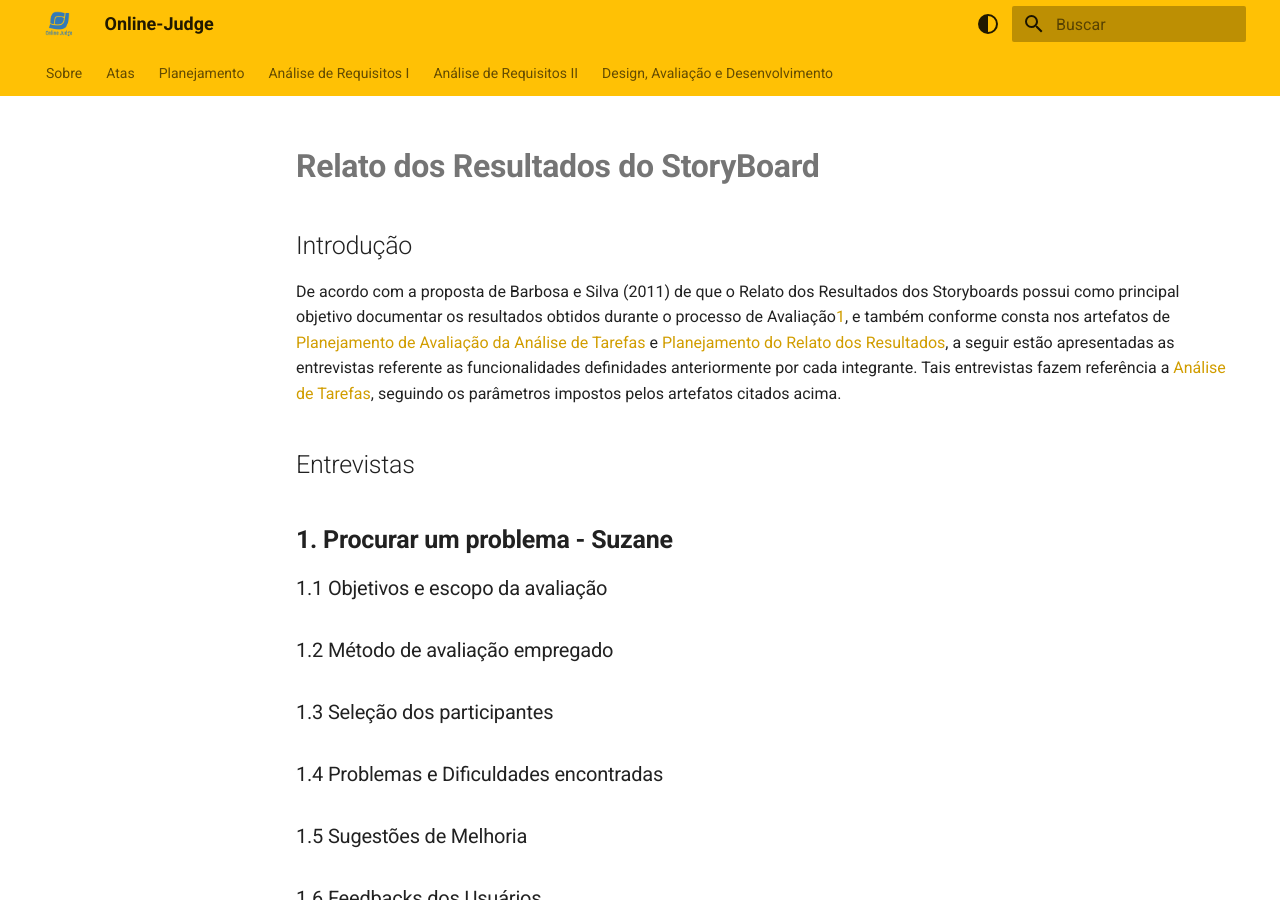
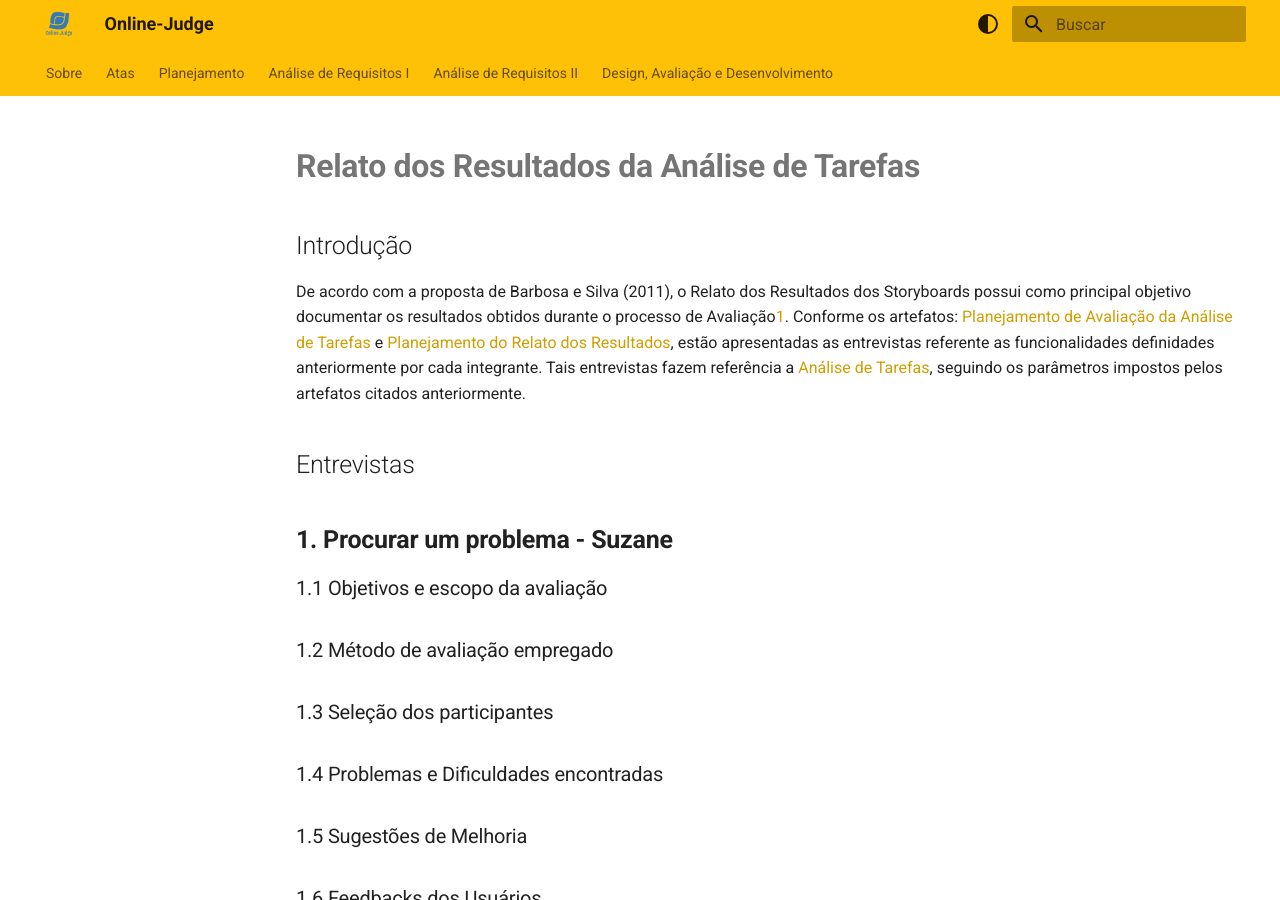
Before and after one commit to Interacao-Humano-Computador/2023.2-OnlineJudge, an MkDocs documentation site: the page built from docs/quarta-entrega/nivel1/analise_de_tarefas/relato-resultados-tarefas.md, in a window 1280 px wide and 900 px high. Built offline with MkDocs 1.6.1 and Material for MkDocs 9.7.7, drawn with Linux system fonts in a browser that asks for light colours.

Commit message:
Pequenos ajustes na página de relato dos resultados da análise de tarefas!

```diff
--- a/docs/quarta-entrega/nivel1/analise_de_tarefas/relato-resultados-tarefas.md
+++ b/docs/quarta-entrega/nivel1/analise_de_tarefas/relato-resultados-tarefas.md
@@ -1,8 +1,9 @@
-# **Relato dos Resultados do StoryBoard**
+# **Relato dos Resultados da Análise de Tarefas**
 
 ## Introdução
 
-De acordo com a proposta de Barbosa e Silva (2011) de que o Relato dos Resultados dos Storyboards possui como principal objetivo documentar os resultados obtidos durante o processo de Avaliação<a id="anchor_1" href="#REF1">1</a>, e também conforme consta nos artefatos de [Planejamento de Avaliação da Análise de Tarefas](https://interacao-humano-computador.github.io/2023.2-OnlineJudge/quarta-entrega/nivel1/storyboard/planejamento-avaliacao-tarefas/) e [Planejamento do Relato dos Resultados](https://interacao-humano-computador.github.io/2023.2-OnlineJudge/quarta-entrega/nivel1/storyboard/planejamento-do-relato-dos-resultados/), a seguir estão apresentadas as entrevistas referente as funcionalidades definidades anteriormente por cada integrante. Tais entrevistas fazem referência a [Análise de Tarefas](https://interacao-humano-computador.github.io/2023.2-OnlineJudge/segunda-entrega/analise-tarefas/HTA/), seguindo os parâmetros impostos pelos artefatos citados acima.
+De acordo com a proposta de Barbosa e Silva (2011), o Relato dos Resultados dos Storyboards possui como principal objetivo documentar os resultados obtidos durante o processo de Avaliação<a id="anchor_1" href="#REF1">1</a>.
+Conforme os artefatos: [Planejamento de Avaliação da Análise de Tarefas](https://interacao-humano-computador.github.io/2023.2-OnlineJudge/quarta-entrega/nivel1/storyboard/planejamento-avaliacao-tarefas/) e [Planejamento do Relato dos Resultados](https://interacao-humano-computador.github.io/2023.2-OnlineJudge/quarta-entrega/nivel1/storyboard/planejamento-do-relato-dos-resultados/), estão apresentadas as entrevistas referente as funcionalidades definidades anteriormente por cada integrante. Tais entrevistas fazem referência a [Análise de Tarefas](https://interacao-humano-computador.github.io/2023.2-OnlineJudge/segunda-entrega/analise-tarefas/HTA/), seguindo os parâmetros impostos pelos artefatos citados anteriormente.
 
 ## Entrevistas
 
```
